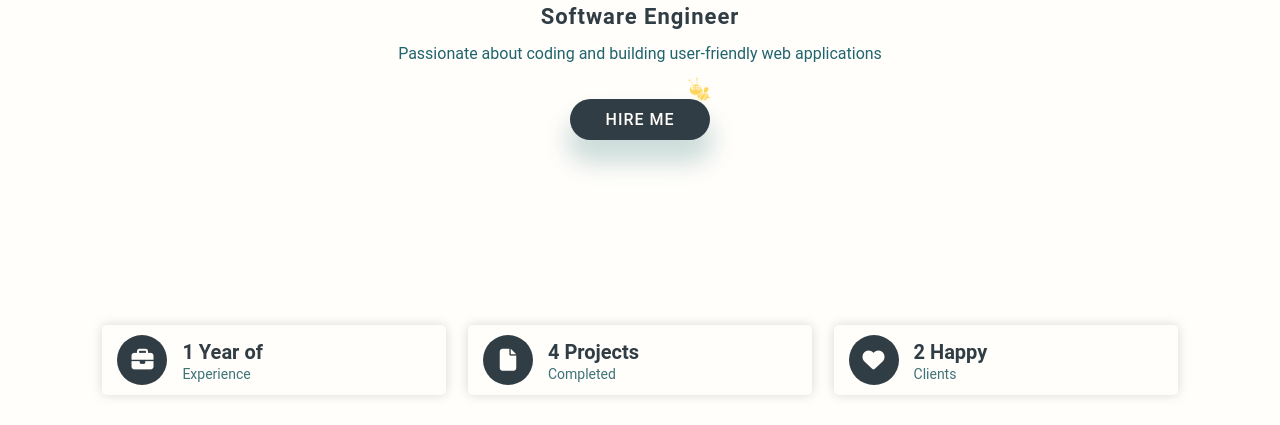
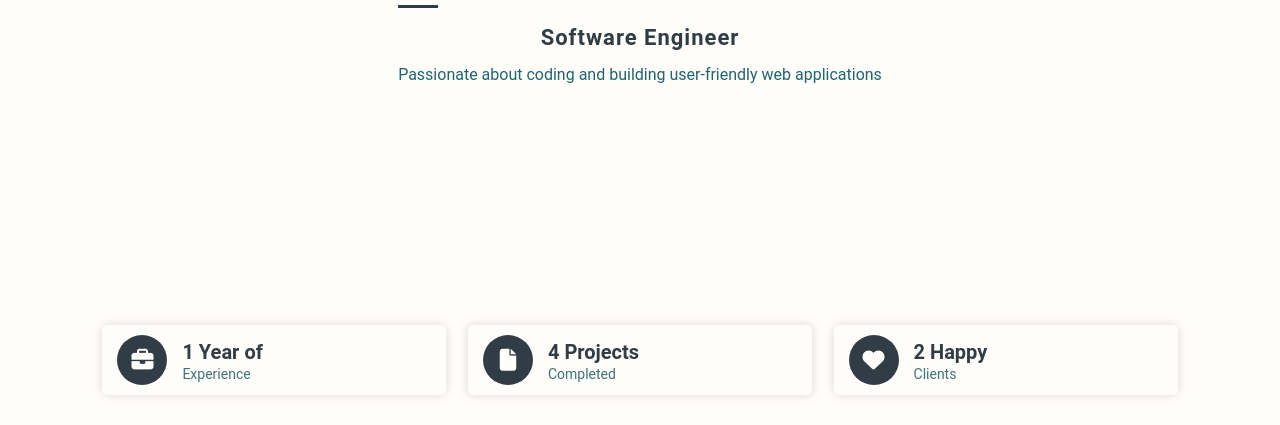
Before and after one commit to babynapboltron8/MyPortfolio, a website: page public/index.html in a window 1280 px wide. Shown: the part 375-800 px from the top of the page. Drawn offline with nearby package versions, Linux system fonts and the light colour scheme.

Commit message:
remove animation

```diff
--- a/public/css/style.css
+++ b/public/css/style.css
@@ -516,10 +516,6 @@ button.download-btn:hover a {
   50% {
     transform: rotate(3deg);
   }
-}
-
-.wiggle {
-  animation: wiggle 0.5s ease-in-out 2;
 }
 
 /*   *** Services Section Styling Ends   */
--- a/public/index.html
+++ b/public/index.html
@@ -61,7 +61,7 @@
             <p>
               Passionate about coding and building user-friendly web applications
             </p>
-            <button class="btn hire-btn">Hire Me</button>
+            <!-- <button class="btn hire-btn">Hire Me</button> -->
           </div>
         </div>
         <div class="career-container">
--- a/public/js/script.js
+++ b/public/js/script.js
@@ -1,5 +1,3 @@
-// Script File
-
 // Home Section Starts
 try {
   const menuBtn = document.querySelector('.menu-btn');
@@ -214,65 +212,6 @@ try {
 }
 // Scroll Animation Services Ends
 
-// Bee Animation
-try {
-  const bee = document.createElement('img');
-  bee.src = 'images/bee.png';
-  bee.style.position = 'absolute';
-  bee.style.width = '40px';
-  bee.style.height = '40px';
-  bee.style.transition = 'transform 0.5s ease, opacity 0.5s ease';
-  bee.style.opacity = '0';
-  bee.style.bottom = '-50px';
-  const homeSection = document.querySelector('.home');
-  if (homeSection) {
-    homeSection.appendChild(bee);
-  } else {
-    console.error('Home section not found for bee animation');
-  }
-
-  document.addEventListener('DOMContentLoaded', () => {
-    document.body.classList.remove('preload');
-  });
-
-  const positionBee = () => {
-    const homeSection = document.querySelector('.home');
-    const hireButton = document.querySelector('.hire-btn');
-    if (homeSection && hireButton) {
-      const homeRect = homeSection.getBoundingClientRect();
-      const hireRect = hireButton.getBoundingClientRect();
-
-      bee.style.left = `${hireRect.right - homeRect.left - 30}px`;
-      bee.style.top = `${hireRect.top - homeRect.top - 30}px`;
-    } else {
-      console.error(
-        'Home section or hire button not found for positioning bee'
-      );
-    }
-  };
-
-  const wiggleBee = () => {
-    bee.style.transform = 'rotate(10deg)';
-    setTimeout(() => {
-      bee.style.transform = 'rotate(-10deg)';
-      setTimeout(() => {
-        bee.style.transform = 'rotate(0deg)';
-      }, 500);
-    }, 500);
-  };
-
-  window.addEventListener('load', () => {
-    positionBee();
-    setTimeout(() => {
-      bee.style.opacity = '1';
-      bee.style.bottom = 'auto';
-      setTimeout(wiggleBee, 1000);
-      setInterval(wiggleBee, 3000);
-    }, 1700);
-  });
-
-  window.addEventListener('resize', positionBee);
-} catch (error) {
-  console.error('Error in Bee Animation Section:', error);
-}
-// Bee Animation Ends
+document.addEventListener('DOMContentLoaded', () => {
+  document.body.classList.remove('preload');
+});
```
Also changed, not shown: public/images/bee.png (deleted).
